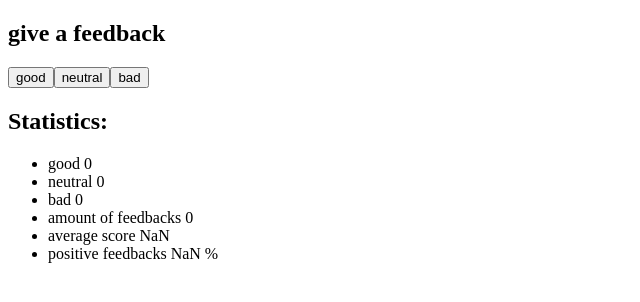
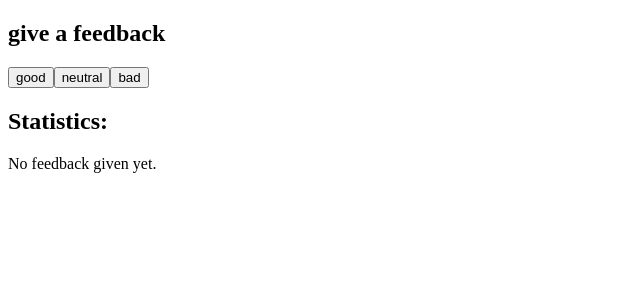
Before and after one commit to AlexKrivtcov/FS2022, a React (Create React App) app in the folder part1/unicafe/: page / in a window 1280 px wide. Shown: the top 302 px of the page, without its empty margins (0-640 px from the left). Built offline with nearby package versions, Linux system fonts and the light colour scheme.

Commit message:
1.9: unicafe, step4

```diff
--- a/part1/unicafe/src/App.js
+++ b/part1/unicafe/src/App.js
@@ -7,9 +7,8 @@ const Button = ({ onClick, text }) => (
 )
 
 const Statistics = (props) => {
-  return (
-    <>
-      <h2>Statistics:</h2>
+  if (props.totalNum > 0){
+    return(
       <ul>
         <li>good {props.good}</li>
         <li>neutral {props.neutral}</li>
@@ -18,7 +17,12 @@ const Statistics = (props) => {
         <li>average score {props.average}</li>
         <li>positive feedbacks {props.positiveFeedbacks} %</li>
       </ul>
-    </>
+    )
+  }
+  return (
+    <div>
+      No feedback given yet.
+    </div>
   )
 }
 
@@ -59,6 +63,7 @@ const App = () => {
       <Button onClick={feedbackGood} text="good"/>
       <Button onClick={feedbackNeutral} text="neutral"/>
       <Button onClick={feedbackBad} text="bad"/>
+      <h2>Statistics:</h2>
       <Statistics good={good} neutral={neutral} bad={bad} totalNum={totalNum} average={average} positiveFeedbacks={positiveFeedbacks}/>
     </div>
   )
```
